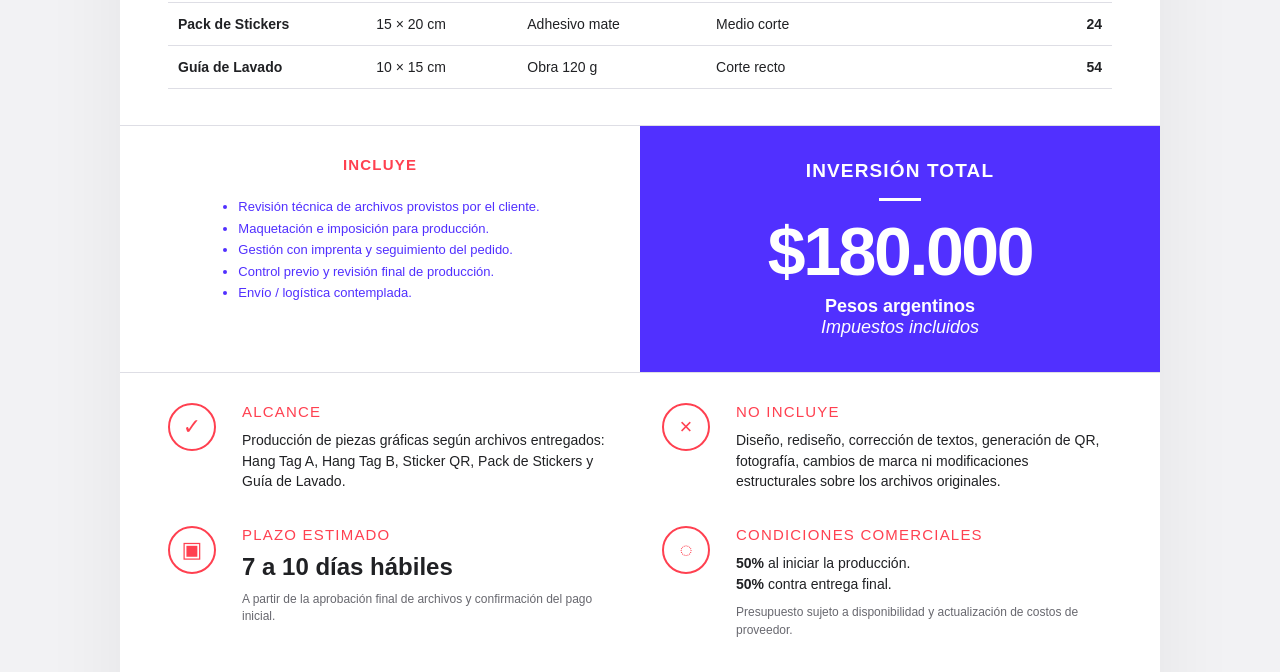
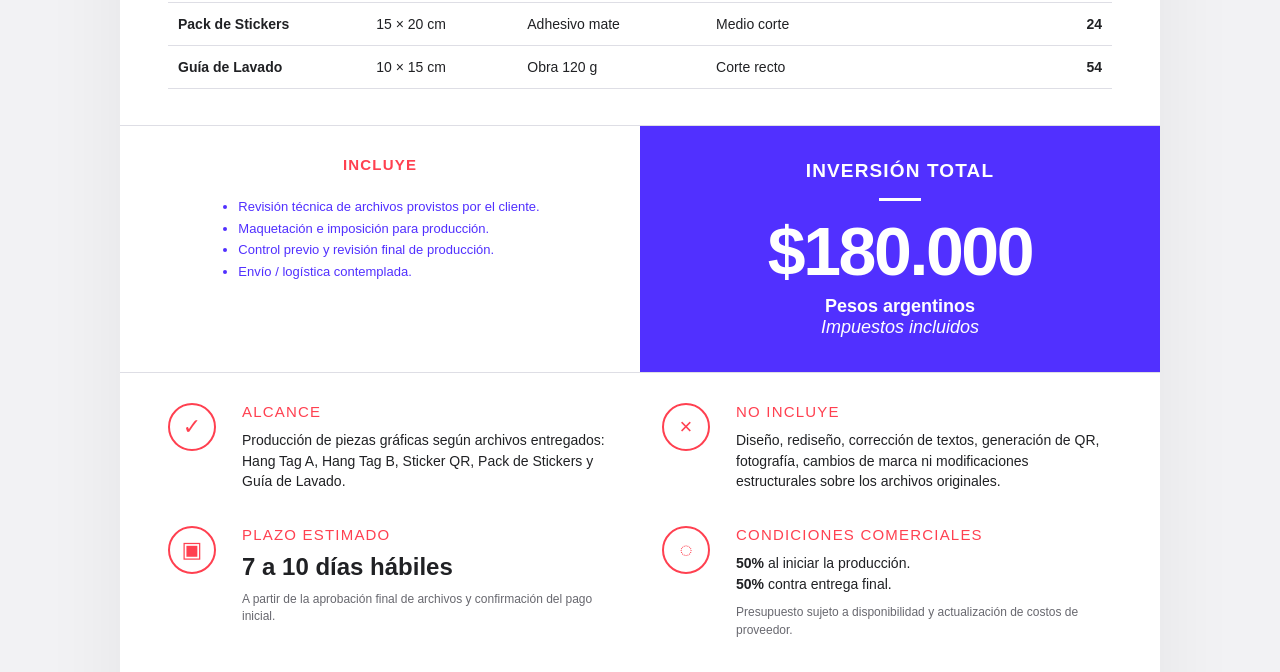
Before and after one commit to deruestudio/voa-presupuesto, a plain HTML site: page index.html in a window 1280 px wide. Shown: the part 826-1498 px from the top of the page. Drawn offline with Linux system fonts and the light colour scheme.

Commit message:
Update index.html

```diff
--- a/index.html
+++ b/index.html
@@ -449,7 +449,6 @@ button.dark { background:var(--ink); }
       <ul>
         <li>Revisión técnica de archivos provistos por el cliente.</li>
         <li>Maquetación e imposición para producción.</li>
-        <li>Gestión con imprenta y seguimiento del pedido.</li>
         <li>Control previo y revisión final de producción.</li>
         <li>Envío / logística contemplada.</li>
       </ul>
```
